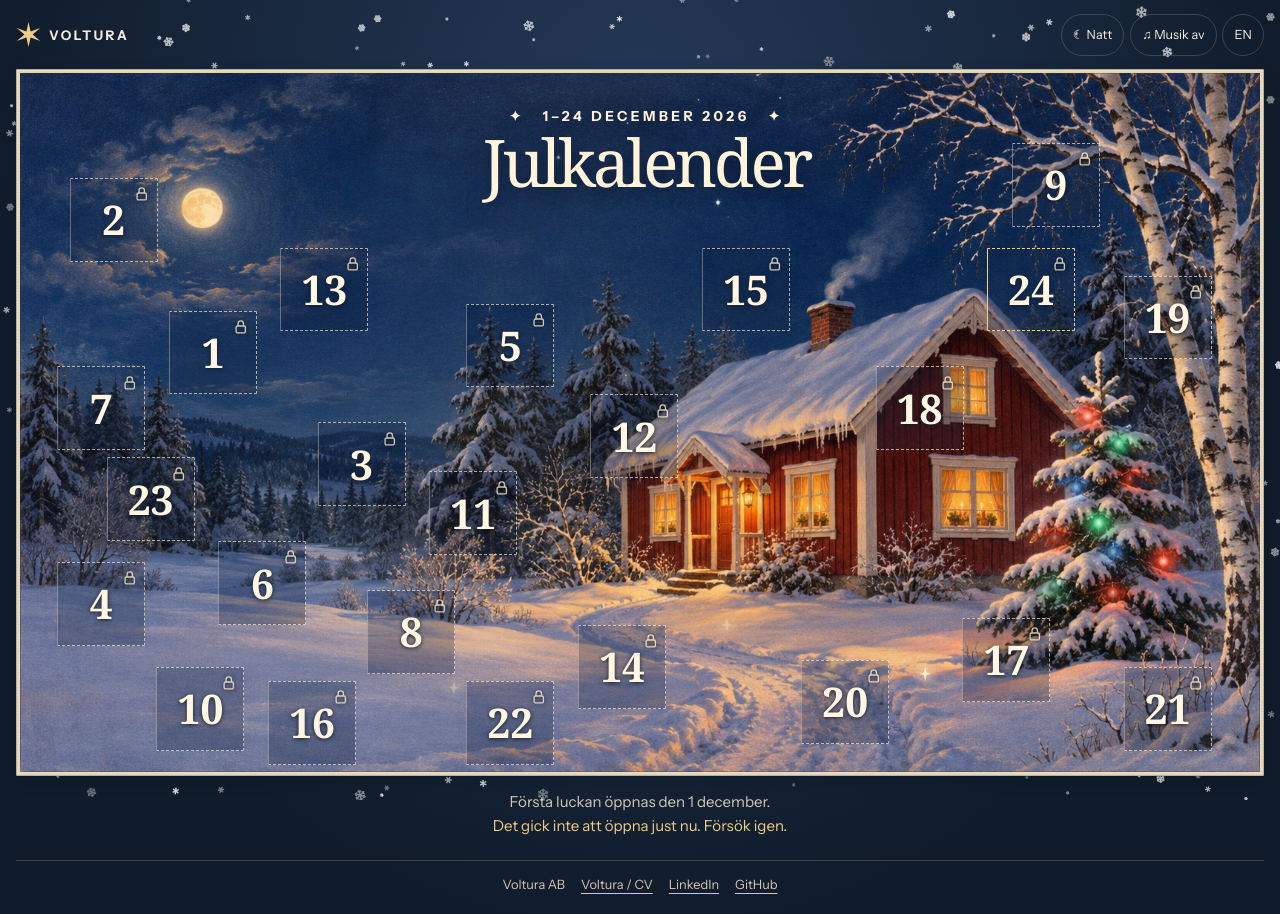
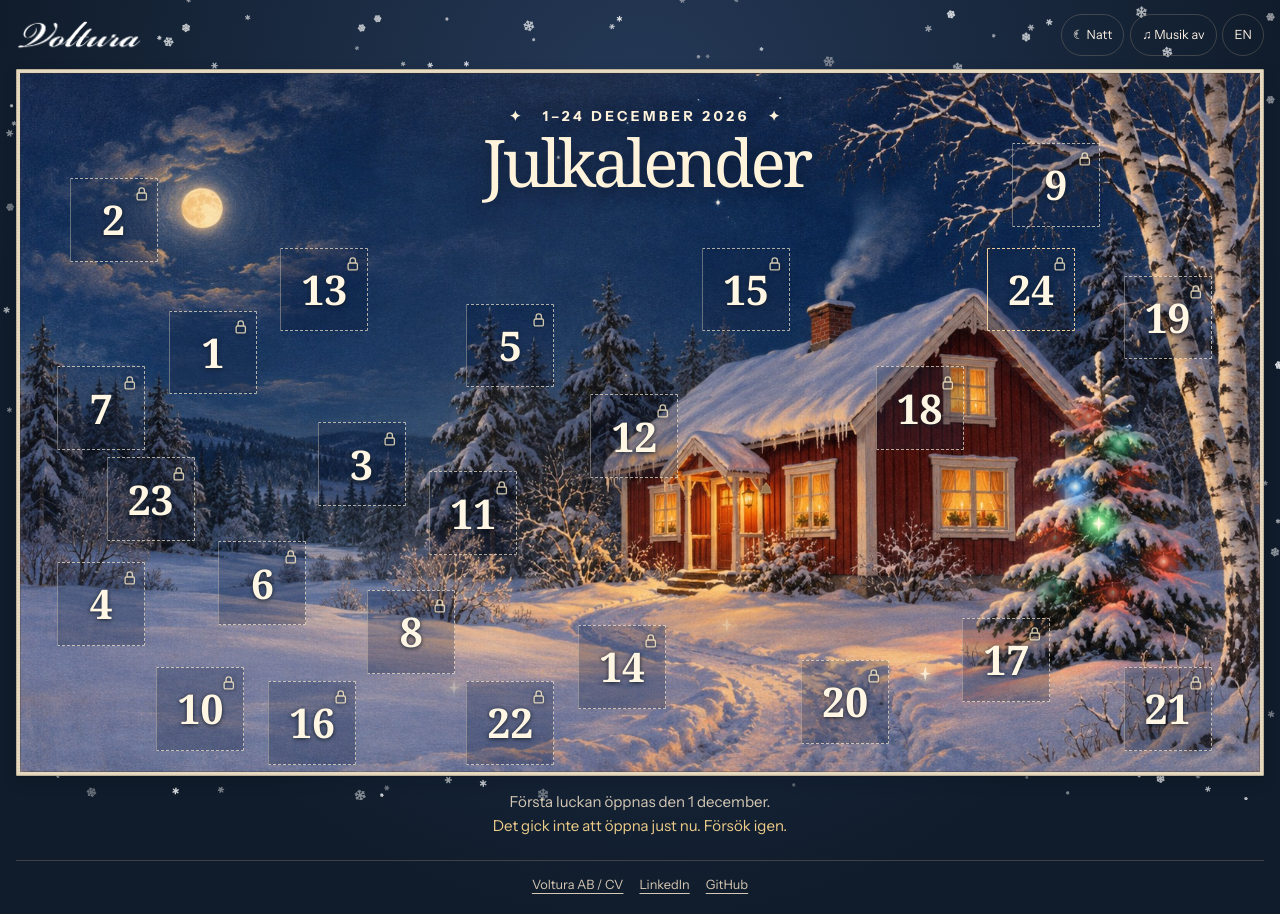
Before and after one commit to voltura/voltura-xmas, a website with bundled scripts: page public/index.html in a window 1280 px wide. Built offline with nearby package versions, Linux system fonts and the light colour scheme; files whose address does not match are found by name.

Commit message:
Update Site source

```diff
--- a/public/effects.js
+++ b/public/effects.js
@@ -101,12 +101,26 @@ export function weather(canvas, background, board) {
     context.fillRect(x - radius, y - radius, radius * 2, radius * 2);
   }
   function twinkleBulb(x, y, color, index, time, cover) {
-    const pulse = (.5 + .5 * Math.sin(time * (1.45 + index % 4 * .23) + index * 2.39)) ** 2;
-    const radius = Math.max(3, cover * .0042);
+    const pulse = (.5 + .5 * Math.sin(time * (2.35 + index % 4 * .37) + index * 2.39)) ** 2.5;
+    const radius = Math.max(3, cover * .0053);
     // The bulbs are printed in the artwork. Shade the painted core as the halo fades.
-    glow(x, y, radius * 1.55, '12,22,35', .67 * (1 - pulse));
-    glow(x, y, radius * 3.5, color, .86 * pulse);
-    glow(x, y, radius * 1.1, '255,248,221', .87 * pulse);
+    glow(x, y, radius * 1.8, '19,25,31', .89 * (1 - pulse));
+    glow(x, y, radius * 3.7, color, .94 * pulse);
+    glow(x, y, radius * 1.1, '255,248,221', .98 * pulse);
+    if (pulse > .84) glint(x, y, radius * 1.29, (pulse - .84) / .16 * .88);
+  }
+  function chimneySmoke(x, y, scale, time, daylight) {
+    const color = daylight ? '247,238,220' : '201,217,239';
+    for (let puff = 0; puff < 9; puff++) {
+      const age = (time / 9 + puff / 9) % 1;
+      const centerX = x + scale * (.04 * age + Math.sin(age * 8 - time * .58) * .007 * age);
+      const centerY = y - scale * (.08 * age + .014 * age ** 2);
+      const spread = scale * (.004 + age * .012);
+      const opacity = (daylight ? .32 : .25) * Math.sin(Math.PI * age) * (1 - age * .46);
+      glow(centerX, centerY, spread, color, opacity);
+      glow(centerX - spread * .52, centerY + spread * .37, spread * .72, color, opacity * .6);
+      glow(centerX + spread * .43, centerY - spread * .48, spread * .85, color, opacity * .54);
+    }
   }
   function glint(x, y, size, strength) {
     glow(x, y, size * 1.85, '255,230,166', strength * .65);
@@ -133,6 +147,7 @@ export function weather(canvas, background, board) {
       const cover = matchMedia('(max-width:700px)').matches ? Math.max(width, height * 1.777) : width;
       const offset = (width - cover) * .89;
       function mapX(x) { return x * cover + offset; }
+      chimneySmoke(mapX(.652), height * .327, Math.min(cover, height * 1.777), time, document.documentElement.dataset.light === 'day');
       for (const [i, [x, y, color]] of bulbs.entries()) {
         twinkleBulb(mapX(x), y * height, color, i, time, cover);
       }
--- a/public/index.html
+++ b/public/index.html
@@ -13,7 +13,7 @@
 <body>
   <canvas id="background-snow" aria-hidden="true"></canvas>
   <header class="site-header">
-    <a class="brand" href="/" aria-label="Voltura Julkalender"><img src="/assets/star.svg" alt="" width="25" height="25"> VOLTURA</a>
+    <a class="brand" href="/" aria-label="Voltura Julkalender"><img src="/assets/voltura-logo.png" alt="" width="134" height="37"></a>
     <nav class="controls" aria-label="Inställningar">
       <button id="light" type="button" aria-pressed="false"><span aria-hidden="true">☾</span> <span id="light-label">Natt</span></button>
       <button id="music" type="button" aria-pressed="false"><span aria-hidden="true">♫</span> <span id="music-label">Musik av</span></button>
@@ -44,8 +44,7 @@
     </div>
   </main>
   <footer>
-    <span>Voltura AB</span>
-    <a id="cv" href="https://voltura.se/?lang=sv">Voltura / CV</a>
+    <a id="cv" href="https://voltura.se/?lang=sv">Voltura AB / CV</a>
     <a href="https://www.linkedin.com/in/joakim-voltura/">LinkedIn</a>
     <a href="https://github.com/voltura">GitHub</a>
   </footer>
--- a/public/style.css
+++ b/public/style.css
@@ -13,7 +13,9 @@ button{font:inherit;cursor:pointer;color:inherit}
 a{color:inherit;text-underline-offset:4px}
 :focus-visible{outline:3px solid #f0bb59;outline-offset:3px}
 .site-header,footer{width:min(100% - 2rem,1340px);margin:auto;display:flex;align-items:center;justify-content:space-between;gap:1rem}
-.site-header{height:69px}.brand{display:flex;align-items:center;gap:.5rem;text-decoration:none;font-weight:700;letter-spacing:.19em;font-size:.83rem}
+.site-header{height:69px}.brand{display:flex;align-items:center;flex-shrink:0}
+.brand img{display:block;width:126px;height:auto;filter:invert(1)}
+[data-light=day] .brand img{filter:none}
 .controls{display:flex;gap:.35rem}.controls button{min-height:42px;border:1px solid var(--line);border-radius:100px;padding:.35rem .7rem;background:transparent;font-size:.79rem;white-space:nowrap}.controls button[aria-pressed=true],.controls button:hover{background:#a88b5130}
 .calendar{
   width:min(100% - 2rem,1340px);margin:auto;padding:3px;border:1px solid #bbaf99;border-radius:1px;
@@ -103,7 +105,7 @@ h2{font-size:clamp(1.8rem,6vw,3rem);line-height:1;margin:.4rem 2rem 1rem 0;color
 body:has(dialog[open]){overflow:hidden}
 @media(max-width:700px){
   .site-header,footer,.calendar{width:calc(100% - 1rem)}
-  .site-header{height:58px}.brand{font-size:.68rem;gap:.3rem}.brand img{width:20px}
+  .site-header{height:58px}.brand img{width:clamp(72px,26vw,106px)}
   .controls button{font-size:.72rem;padding:.25rem .5rem}
   .calendar{padding:2px}
   .picture{--paper-height:calc(100cqw / .84);--paper-width:calc(var(--paper-height) * 1.777);--paper-offset:calc((100cqw - var(--paper-width)) * .89);min-height:0;aspect-ratio:.84}
--- a/src/worker.mjs
+++ b/src/worker.mjs
@@ -7,7 +7,7 @@ const encoder = new TextEncoder();
 const tokenLifetime = 12 * 60 * 60 * 1000;
 const types = {
   html: 'text/html; charset=utf-8', css: 'text/css; charset=utf-8', js: 'text/javascript; charset=utf-8',
-  jpg: 'image/jpeg', webp: 'image/webp', woff2: 'font/woff2', svg: 'image/svg+xml', mp4: 'video/mp4',
+  jpg: 'image/jpeg', png: 'image/png', webp: 'image/webp', woff2: 'font/woff2', svg: 'image/svg+xml', mp4: 'video/mp4',
 };
 const json = (data, status = 200) => Response.json(data, {
   status, headers: { 'Cache-Control': 'private, no-store', 'X-Content-Type-Options': 'nosniff' },
```
Also changed, not shown: public/assets/voltura-logo.png (added).
